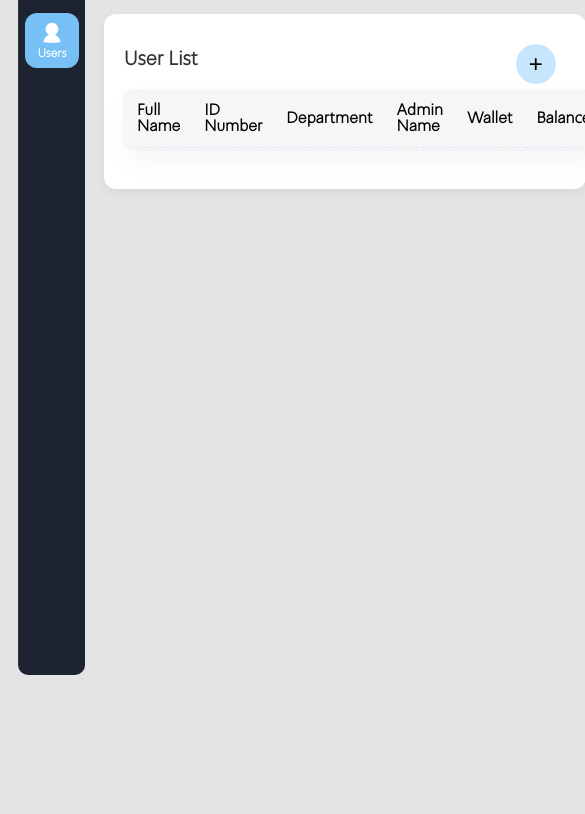
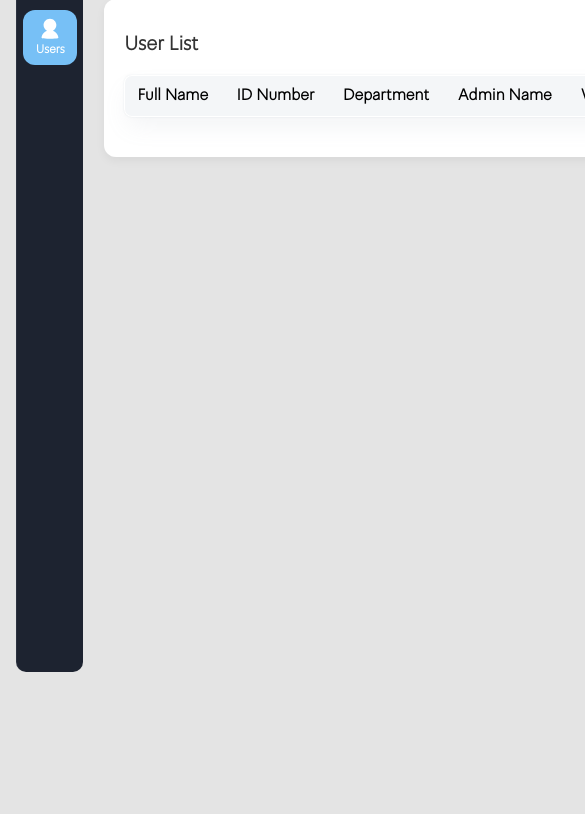
Before and after one commit to DvashHameiri/Honey-sProject, a website: page Public/index.html in a window 390 px wide. Shown: the part 110-924 px from the top of the page, 585 px wide, since content can reach past the window. After the commit the page ends 894 px from the top, so only its background shows below. Drawn offline with Linux system fonts and the light colour scheme; no server answers; a web font is replaced by a local one.

Commit message:
djgjshgsjd

```diff
--- a/Public/index.css
+++ b/Public/index.css
@@ -13,9 +13,9 @@ body {
     background-color: #e4e4e4;
     display: flex;
     height: 100vh;
-    padding-top: 20px;
-    padding-bottom: 20%;
-    padding-left: 10px;
+    padding: 2vh 5vh; /* שמירת מרווחים מסביב */
+    flex-direction: row; /* מציב את ה-sidebar והתוכן אופקית */
+    padding-left: 1vh;
 }
 
 .page-header{
@@ -40,6 +40,7 @@ body {
     border-left: 1px solid rgba(145, 158, 171, 0.12);
     background: #1D2330;
     flex-shrink: 0;
+    position: fixed;
 }
 
 /* Menu Items */
@@ -90,15 +91,62 @@ body {
     font-weight: bold;
 }
 
+.main-container {
+    display: flex;
+    flex-direction: row;
+    justify-content: flex-start;
+    align-items: flex-start;
+    width: calc(100% - 90px); /* שומר על ריווח קבוע מה-sidebar */
+    max-width: 1100px; /* מגביל את הרוחב כך שלא יהיה רחב מדי */
+    min-width: 600px; /* מונע שהתוכן יהיה קטן מדי */
+    margin-left: 40px; /* מבטיח שהתוכן תמיד רחוק מה-sidebar */
+    padding: 20px;
+}
+
+
+/* מדיה קווריז למסכים קטנים – Sidebar תמיד גלוי */
+@media (max-width: 1024px) {
+    .main-container {
+        width: calc(100% - 70px); /* מצמצם קצת במסכים בינוניים */
+        margin-left: 70px;
+    }
+}
+
+@media (max-width: 768px) {
+    .main-container {
+        width: calc(100% - 66px); /* התוכן נשאר בצד ימין של ה-sidebar */
+        margin-left: 66px; /* מרחק קבוע מה-sidebar */
+        padding: 10px;
+    }
+}
+
+
+/* מדיה קווריז למסכים ממש קטנים (מובייל) */
+@media (max-width: 480px) {
+    .page-header {
+        font-size: 16px; /* מקטין כותרות כדי שלא יהיו גדולות מדי */
+    }
+
+    .add-button {
+        width: 35px;
+        height: 35px;
+        top: 10px;
+        right: 10px;
+    }
+}
+
 /* הקונטיינר של הטבלה */
 .table-container {
-    width: 85%;
-    margin: 30px auto;
+    width: 90%;
+    max-width: 1200px; /* מקסימום גודל כדי שלא יהיה רחב מדי */
+    min-width: 300px; /* מינימום גודל כדי שלא יהיה קטן מדי */
+    margin: auto;
     background-color: white;
     border-radius: 12px;
     padding: 20px;
     box-shadow: 0px 4px 10px rgba(0, 0, 0, 0.05);
     position: relative; /* הכפתור יישאר בתוך הקונטיינר */
+    overflow-x: auto; /* מאפשר גלילה אם הטבלה רחבה מדי */
 }
 
 /* עיצוב כותרת */
@@ -143,9 +191,10 @@ body {
 
 /* Table Design */
 table {
-    width: 80%;
+    width: 100%;
+    min-width: 600px; /* מבטיח שהטבלה לא תהיה קטנה מדי */
     margin: 20px auto;
-    border-collapse: separate;
+    border-collapse: collapse;
     border-spacing: 0;
     background-color: white;
     border-radius: 8px;
--- a/Public/index.html
+++ b/Public/index.html
@@ -36,7 +36,8 @@
             </li>
         </ul>
     </nav>
-
+ <!-- Main Container -->
+ <div class="main-container">
     <!-- Content -->
     <div class="content">
         <div class="page-header"><h1> Users</h1></div>
@@ -60,7 +61,9 @@
                 <!-- Data will be injected here -->
             </tbody>
         </table>
+        </div>
     </div>
+
 
     <script>
         async function fetchMembers() {
```
